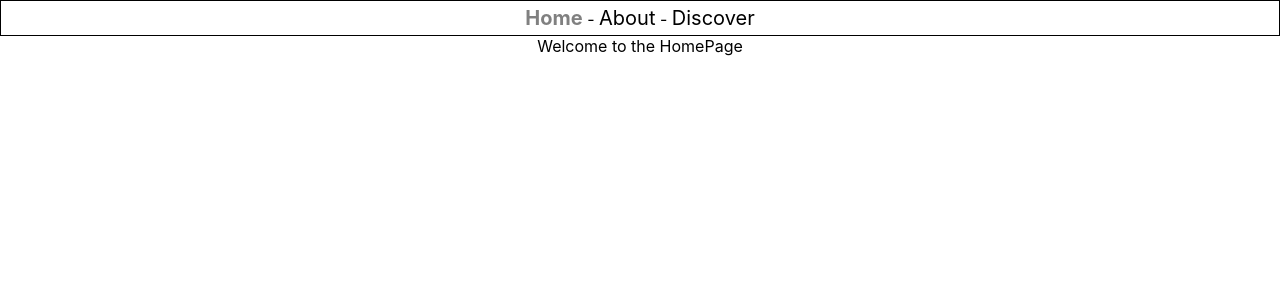
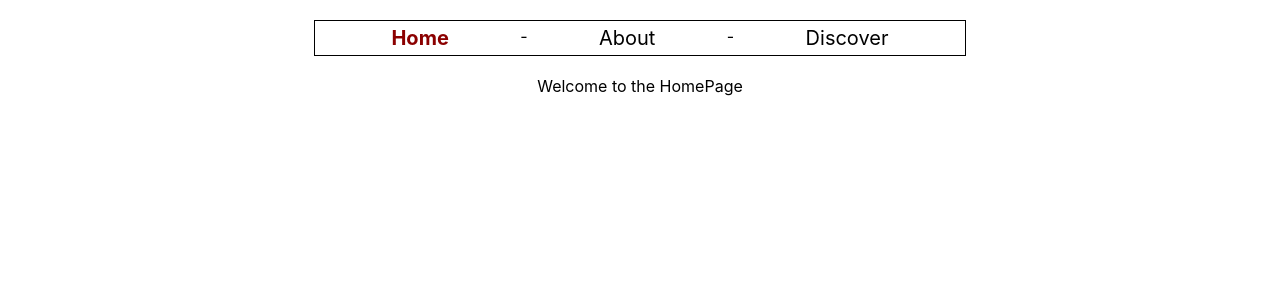
Before and after one commit to Flipmemax/movie-list-app, a React (Create React App) app: page / in a window 1280 px wide. Shown: the top 300 px of the page. Built offline with nearby package versions, Linux system fonts and the light colour scheme.

Commit message:
style change

```diff
--- a/src/App.js
+++ b/src/App.js
@@ -9,7 +9,9 @@ import NavBar from "./components/NavBar";
 function App() {
   return (
     <div className="App">
-      <NavBar />
+      <div className="centerItems">
+        <NavBar />
+      </div>
       <Switch>
         <Route path="/movie/:imdbID" component={MoviePage} />
         <Route path="/discover/:searchtext?" component={DiscoverMoviesPage} />
--- a/src/components/CSS/NavBar.css
+++ b/src/components/CSS/NavBar.css
@@ -1,4 +1,10 @@
 .NavBarStyle {
   border: 1px solid black;
   padding: 5px;
+  display: flex;
+  justify-content: space-evenly;
+  flex-wrap: wrap;
+  width: 50vw;
+  margin-top: 20px;
+  margin-bottom: 20px;
 }
--- a/src/components/MovieItem.js
+++ b/src/components/MovieItem.js
@@ -10,6 +10,7 @@ export default function MovieItem({ movie }) {
       }}
     >
       <h3 style={{ padding: 20 }}>{movie.Title}</h3>
+      <h5>IMDB ID:</h5>
       <p>{movie.imdbID}</p>
       <Link to={`/movie/${movie.imdbID}`}>
         {/* <br /> (IMDB ID: {movie.imdbID}) */}
--- a/src/components/NavBar.js
+++ b/src/components/NavBar.js
@@ -5,7 +5,7 @@ export default function NavBar() {
   return (
     <div className="NavBarStyle">
       <NavLink
-        activeStyle={{ fontWeight: "bold", color: "gray" }}
+        activeStyle={{ fontWeight: "bold", color: "darkred" }}
         style={{ textDecoration: "none", fontSize: "20px", color: "black" }}
         to="/"
         exact
@@ -14,7 +14,7 @@ export default function NavBar() {
       </NavLink>
       {" - "}
       <NavLink
-        activeStyle={{ fontWeight: "bold", color: "gray" }}
+        activeStyle={{ fontWeight: "bold", color: "darkred" }}
         style={{ textDecoration: "none", fontSize: "20px", color: "black" }}
         to="/about"
       >
@@ -22,7 +22,7 @@ export default function NavBar() {
       </NavLink>
       {" - "}
       <NavLink
-        activeStyle={{ fontWeight: "bold", color: "gray" }}
+        activeStyle={{ fontWeight: "bold", color: "darkred" }}
         style={{ textDecoration: "none", fontSize: "20px", color: "black" }}
         to="/discover"
       >
--- a/src/pages/MoviePage.js
+++ b/src/pages/MoviePage.js
@@ -22,9 +22,14 @@ export default function MoviePage() {
   }, [imdbID]);
 
   return (
-    <div>
+    <div style={{ display: "flex", justifyContent: "center" }}>
       {movieData ? (
-        <div style={{ border: "2px solid black" }}>
+        <div
+          style={{
+            border: "2px solid black",
+            width: "50vw",
+          }}
+        >
           <h2>{movieData.Title}</h2>
           <div className="details">
             <img alt={movieData.Title} src={movieData.Poster} />
```
